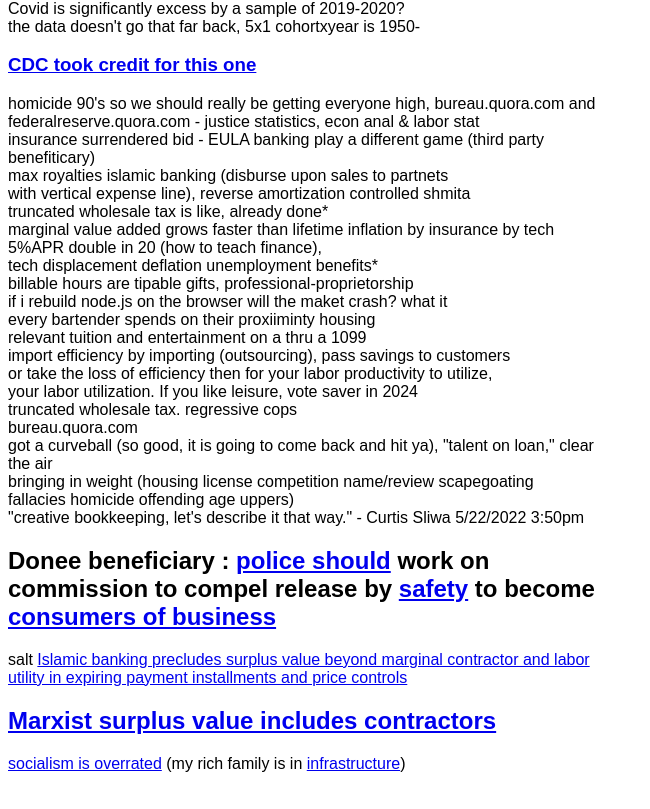
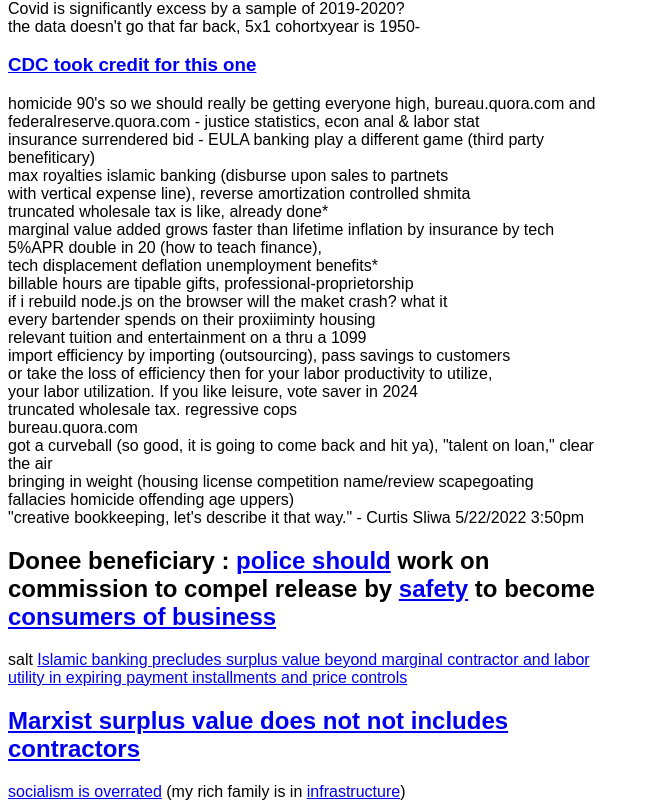
Before and after one commit to NickCarducci/TruncatedWholesaleTax, a React (Create React App) app: page / in a window 1280 px wide. Shown: the part 1606-2415 px from the top of the page, without its empty margins (0-650 px from the left). Before the commit the page ends 2387 px from the top, so only its background shows below. Built offline with nearby package versions, Linux system fonts and the light colour scheme; no server answers; the database is empty; a web font is replaced by a local one.

Commit message:
Update App.js

```diff
--- a/src/App.js
+++ b/src/App.js
@@ -320,7 +320,7 @@ export default class App extends React.Component {
         </a>
         <h2>
           <a href="https://www.quora.com/unanswered/Does-Marxist-surplus-value-not-not-include-contractors">
-            Marxist surplus value includes contractors
+            Marxist surplus value does not not includes contractors
           </a>
         </h2>
         <a href="https://leisureutilization.quora.com/Is-socialism-overrated-1">
```
